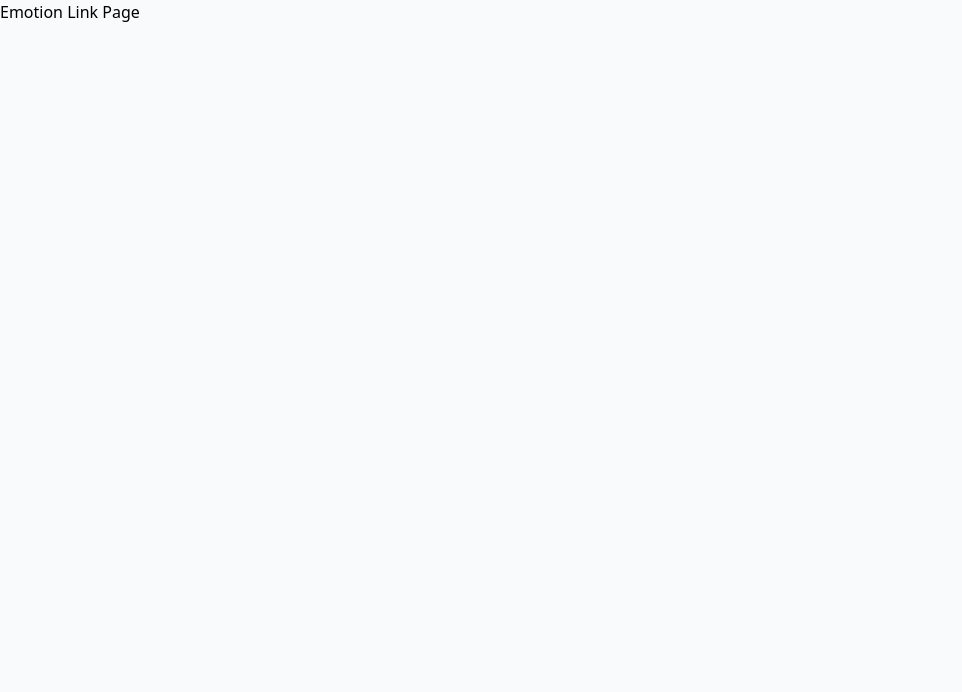
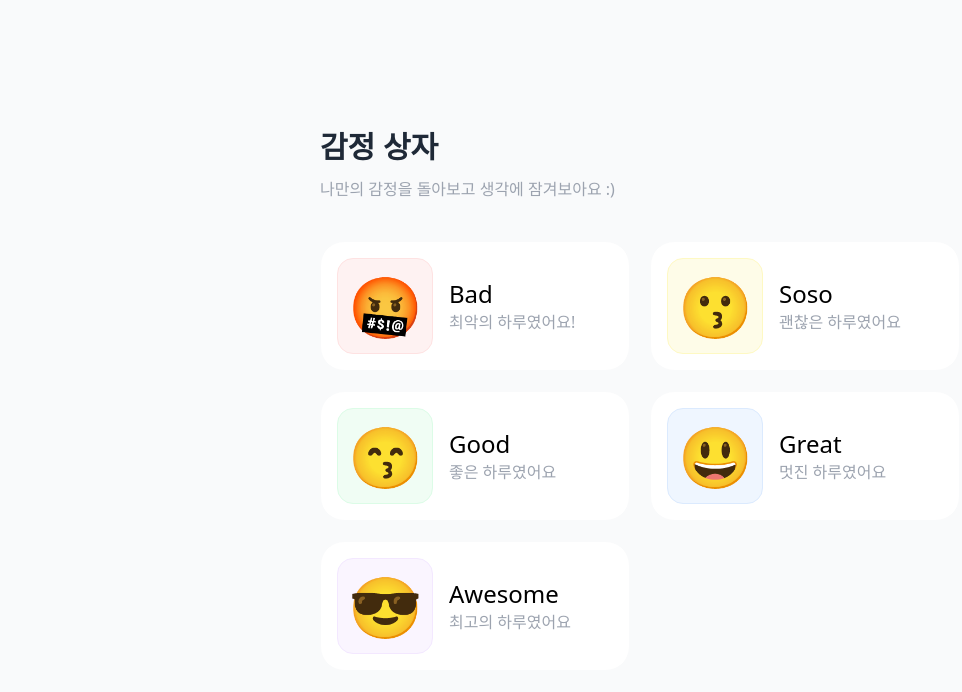
Before and after one commit to yugenius0213/GDSC-SPACE-STUDY-ASSIGNMENT-VER2, a React (Vite) app in the folder Taeyang/react-ts/: page /emotions in a window 1280 px wide. Shown: the top 692 px of the page, without its empty margins (0-962 px from the left). Built offline with nearby package versions, Linux system fonts and the light colour scheme.

Commit message:
feat: implement emotion box page

```diff
--- a/Taeyang/react-ts/src/app/emotions/page.tsx
+++ b/Taeyang/react-ts/src/app/emotions/page.tsx
@@ -1,3 +1,50 @@
-export default function EmotionLinkPage() {
-    return <>Emotion Link Page</>
+import { Link } from 'react-router-dom';
+import { emotions, emotionTexts } from '../../constants/emotions';
+import { colorClasses } from '../../constants/colorClasses';
+
+export default function EmotionsPage() {
+  return (
+    <div className="flex flex-col items-center justify-center gap-10 mx-auto py-10 px-4 max-w-2xl min-h-screen">
+      <div className="flex flex-col items-start justify-center gap-3 w-full">
+        <h1 className="text-3xl text-gray-800 font-semibold">감정 상자</h1>
+        <span className="text-gray-400">나만의 감정을 돌아보고 생각에 잠겨보아요 :)</span>
+      </div>
+
+      <div className="grid grid-cols-2 gap-5 w-full">
+        {emotions.map((item) => {
+          const { label, icon } = item;
+          const { title, desc, color } = emotionTexts[label];
+          const classes = colorClasses[color as keyof typeof colorClasses];
+
+          return (
+            <Link
+              key={label}
+              to={`/emotions/${label}`}
+              className={`
+                flex flex-row items-center justify-between gap-4
+                w-full p-4 cursor-pointer rounded-3xl border border-gray-50
+                hover:border-transparent hover:shadow-2xl hover:scale-105
+                active:scale-100 transition-all ease-out duration-150 group
+                bg-white
+              `}
+            >
+              <div className={`
+                w-24 h-24 min-w-[6rem] min-h-[6rem] rounded-2xl text-6xl
+                flex items-center justify-center transition border
+                ${classes.bg} ${classes.border}
+                ${classes.hoverBg} ${classes.hoverBorder}
+              `}>
+                {icon}
+              </div>
+
+              <div className="flex flex-col items-start justify-center w-full">
+                <h1 className="text-2xl font-medium">{title}</h1>
+                <span className="text-gray-400">{desc}</span>
+              </div>
+            </Link>
+          );
+        })}
+      </div>
+    </div>
+  );
 }
```
